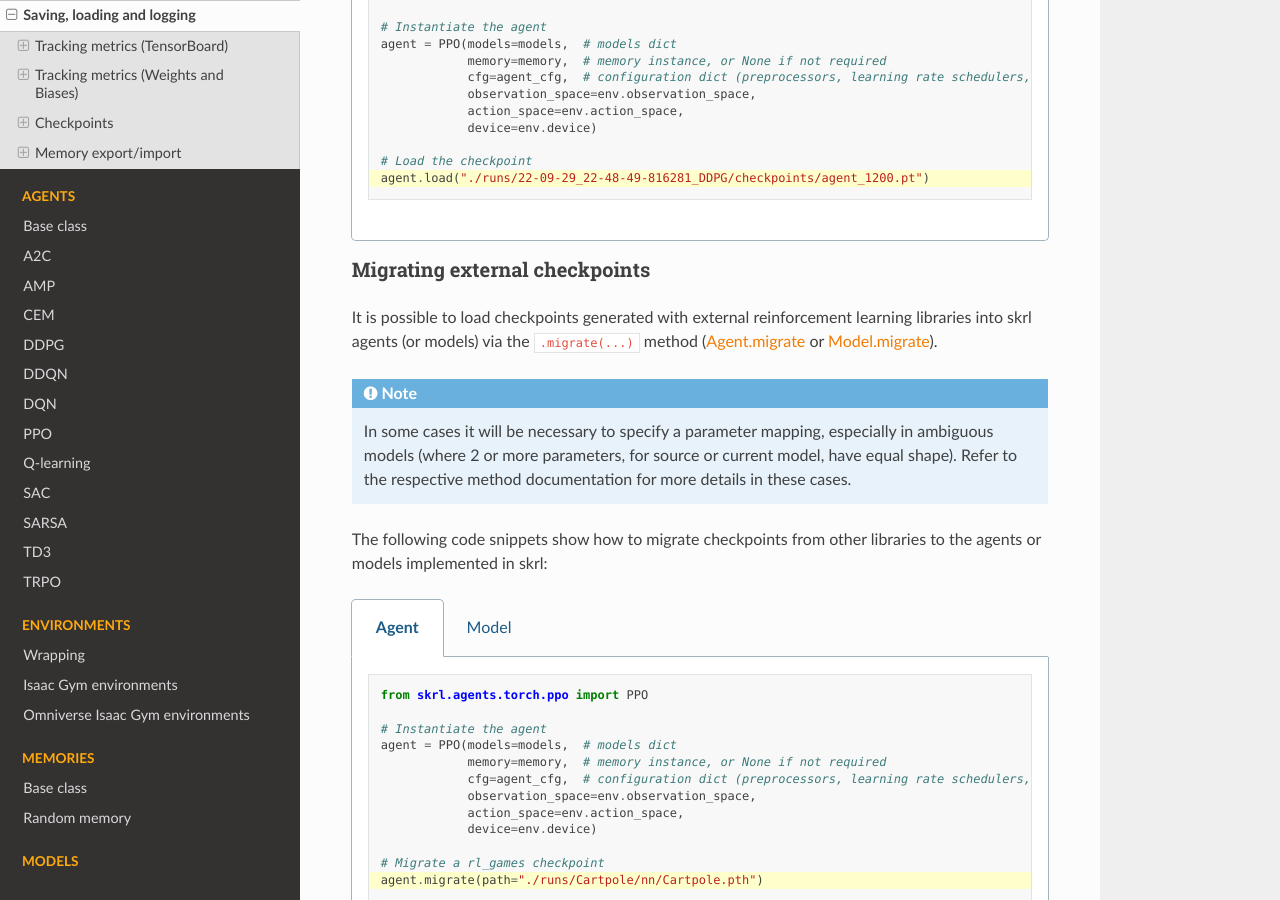
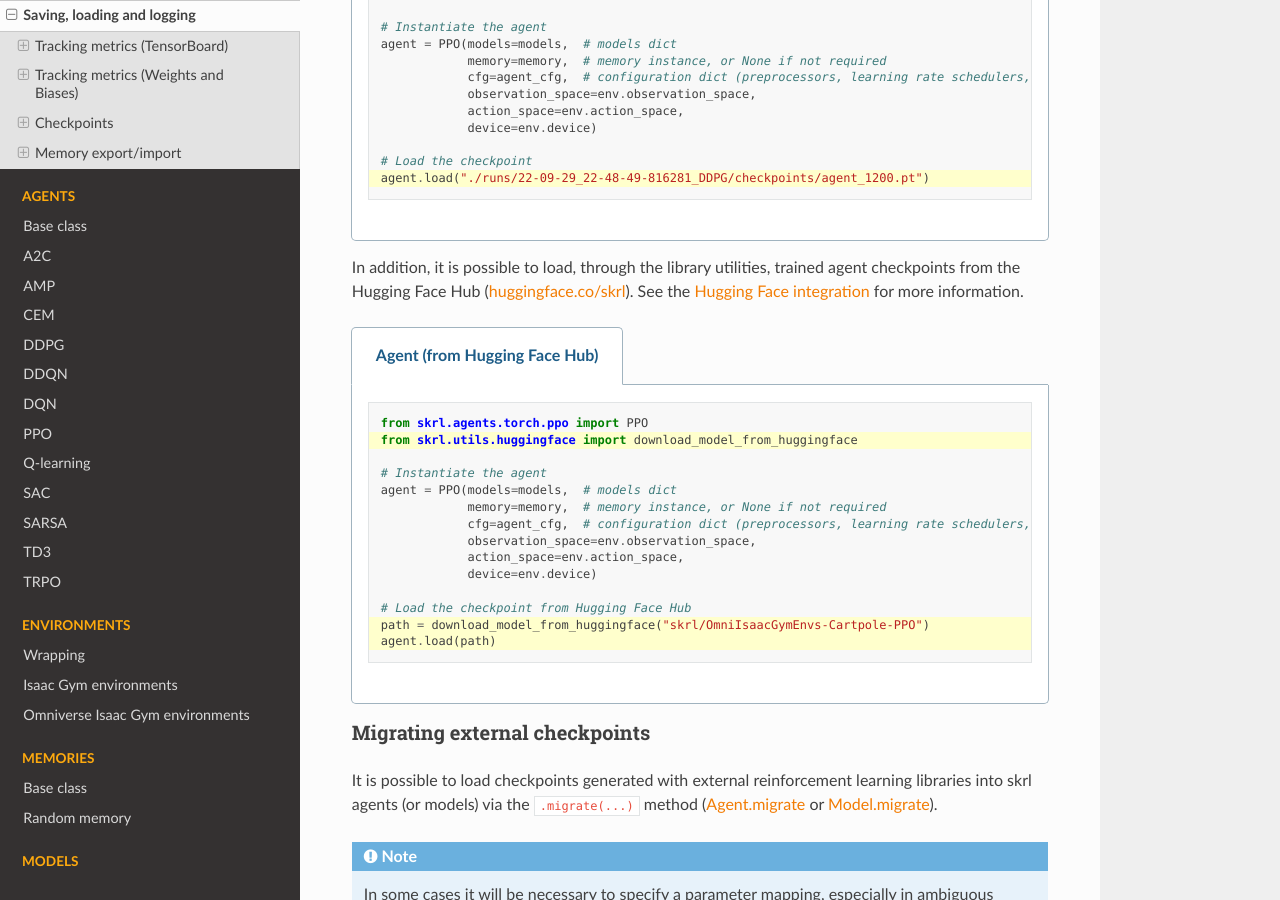
Before and after one commit to Toni-SM/skrl, a Sphinx documentation site: the page built from docs/source/intro/data.rst, in a window 1280 px wide and 900 px high, scrolled down 5353 px. Built offline with Sphinx 7.4.7 and the Read the Docs theme 2.0.0, drawn with Linux system fonts in a browser that asks for light colours.

Commit message:
Add Hugging Face integration to docs

```diff
--- a/docs/source/index.rst
+++ b/docs/source/index.rst
@@ -222,8 +222,9 @@ Utils
     Definition of helper functions and classes
 
     * :doc:`Utilities <modules/skrl.utils.utilities>`, e.g. setting the random seed
+    * Memory and Tensorboard :doc:`file post-processing <modules/skrl.utils.postprocessing>`
     * :doc:`Model instantiators <modules/skrl.utils.model_instantiators>`
-    * Memory and Tensorboard :doc:`file post-processing <modules/skrl.utils.postprocessing>`
+    * :doc:`Hugging Face integration <modules/skrl.utils.huggingface>`
     * :doc:`Isaac Gym utils <modules/skrl.utils.isaacgym_utils>`
     * :doc:`Omniverse Isaac Gym utils <modules/skrl.utils.omniverse_isaacgym_utils>`
 
@@ -233,7 +234,8 @@ Utils
     :hidden:
 
     modules/skrl.utils.utilities
+    modules/skrl.utils.postprocessing
     modules/skrl.utils.model_instantiators
-    modules/skrl.utils.postprocessing
+    modules/skrl.utils.huggingface
     modules/skrl.utils.isaacgym_utils
     modules/skrl.utils.omniverse_isaacgym_utils
--- a/docs/source/intro/data.rst
+++ b/docs/source/intro/data.rst
@@ -272,6 +272,30 @@ The following code snippets show how to load the checkpoints through the instant
             # Load the checkpoint
             policy.load("./runs/22-09-29_22-48-49-816281_DDPG/checkpoints/2500_policy.pt")
 
+In addition, it is possible to load, through the library utilities, trained agent checkpoints from the Hugging Face Hub (`huggingface.co/skrl <https://huggingface.co/skrl>`_). See the :doc:`Hugging Face integration <../modules/skrl.utils.huggingface>` for more information.
+
+.. tabs::
+
+    .. tab:: Agent (from Hugging Face Hub)
+
+        .. code-block:: python
+            :emphasize-lines: 2, 13-14
+
+            from skrl.agents.torch.ppo import PPO
+            from skrl.utils.huggingface import download_model_from_huggingface
+
+            # Instantiate the agent
+            agent = PPO(models=models,  # models dict
+                        memory=memory,  # memory instance, or None if not required
+                        cfg=agent_cfg,  # configuration dict (preprocessors, learning rate schedulers, etc.)
+                        observation_space=env.observation_space,
+                        action_space=env.action_space,
+                        device=env.device)
+
+            # Load the checkpoint from Hugging Face Hub
+            path = download_model_from_huggingface("skrl/OmniIsaacGymEnvs-Cartpole-PPO")
+            agent.load(path)
+
 Migrating external checkpoints
 ^^^^^^^^^^^^^^^^^^^^^^^^^^^^^^
 
--- a/docs/source/modules/skrl.utils.utilities.rst
+++ b/docs/source/modules/skrl.utils.utilities.rst
@@ -2,7 +2,7 @@ Utilities
 =========
 
 .. contents:: Table of Contents
-   :depth: 2
+   :depth: 1
    :local:
    :backlinks: none
 
```
Also changed, not shown: docs/source/modules/skrl.utils.huggingface.rst (added, +20 -0 lines).
